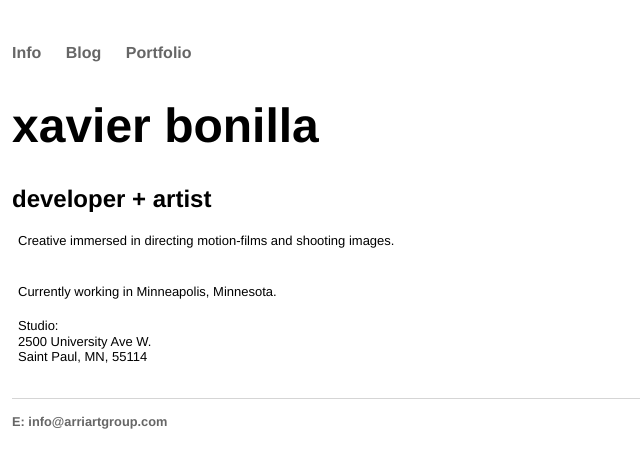
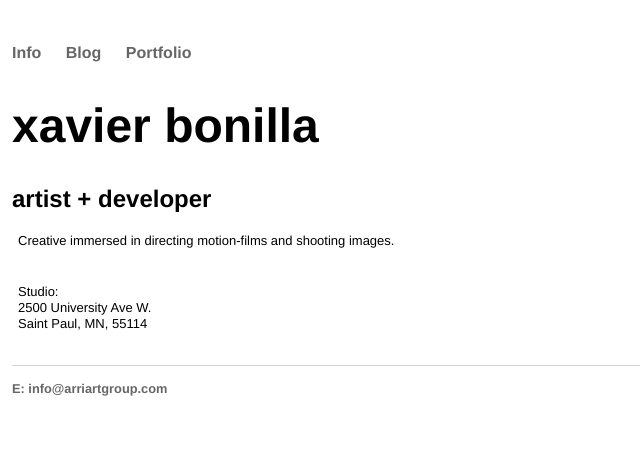
Before and after one commit to xavierbonilla/xavierbonilla.github.io, a Jekyll site: the page built from index.html, in a window 1280 px wide. Shown: the top 468 px of the page, without its empty margins (0-640 px from the left). Built offline with Jekyll 4.4.1, drawn with Linux system fonts in a browser that asks for light colours.

Commit message:
Update index.html

```diff
--- a/index.html
+++ b/index.html
@@ -4,13 +4,11 @@ title: xavier bonilla
 ---
 <div class="blurb">
 	<h1>xavier bonilla</h1>
-	<h2>developer + artist</h2>
+	<h2>artist + developer</h2>
 	<p>Creative immersed in directing motion-films and shooting images.
 	</p>
 	<br>
 	<br>
-	<p>Currently working in Minneapolis, Minnesota.</p>
-		<br>
 	<p>
 		Studio:
 		<br>
```
